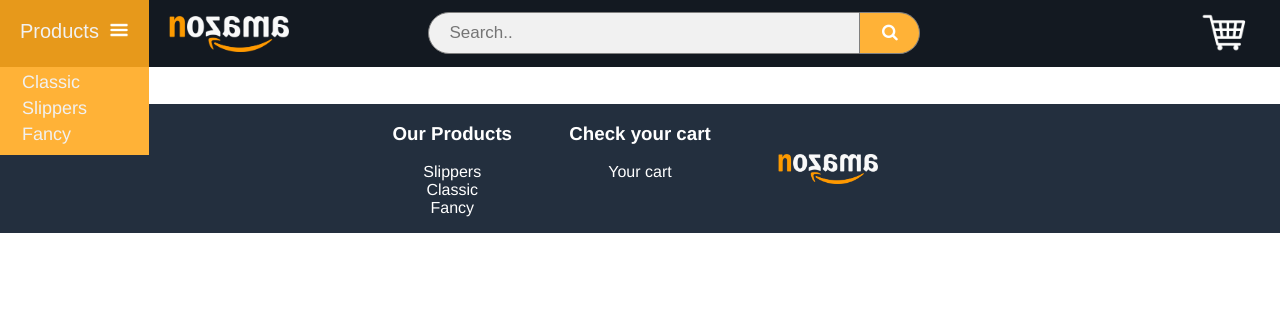
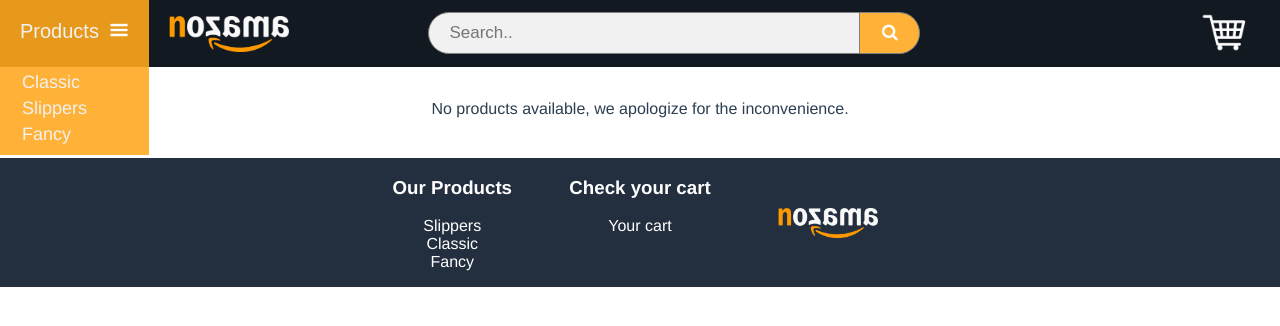
Before and after one commit to Skiepy/Nozama, a Vue app in the folder frontend/: page /basket in a window 1280 px wide. Shown: the top 326 px of the page. Built offline with nearby package versions, Linux system fonts and the light colour scheme; what vue-cookies would draw is missing.

Commit message:
Update Basket.vue

```diff
--- a/frontend/src/views/Basket.vue
+++ b/frontend/src/views/Basket.vue
@@ -1,13 +1,14 @@
 <template>
   <MyHeader></MyHeader>
-  <div>
-    <ul>
-      <li class="col1-item1"> Product: {{ this.productName }}</li>
-
-      <li class="col2-item1">Description: {{ this.productDescription }}</li>
-
-      <li class="col3-item1">Price: {{ this.productPrice }} $</li>
-    </ul>
+  <div id="top">
+    <div v-if="(nbProducts == 0)">
+      No products available, we apologize for the inconvenience.
+    </div>
+    <div v-else>
+      <div v-for="product in myProducts">
+        This item {{ product.id_product }} is in the basket.
+      </div>
+    </div>
   </div>
   <MyFooter></MyFooter>
 </template>
@@ -22,26 +23,42 @@ export default {
   data() {
     return {
       nbProducts: 0,
-            products: []
+      products: [],
+      myProducts: []
     };
   },
   methods: {
-        async getAllProducts() {
+    async getSessionProducts() {
       try {
-                const response = await axios.get("http://localhost:5000/products");
+        const response = await axios.get(`http://localhost:5000/basket`);
         this.products = response.data;
-                this.nbProducts = this.products.length;
+        let cpt = 0;
+        for (let index = 0; index < this.products.length; index++) {
+          if (this.products[index].sessionId_basket == window.$cookies.get("sessionId")) {
+            this.myProducts[cpt] = this.products[index];
+            cpt++;
+          }
+        }
+        this.nbProducts = this.myProducts.length;
       }
       catch (error) {
         console.log(error);
       }
     },
   },
+  beforeMount() {
+    // this.getSessionProducts();
+  },
   components: { MyHeader, MyFooter }
 }
 </script>
 
 <style scoped>
+#top {
+  margin-top: 100px;
+  margin-bottom: 40px;
+}
+
 ul {
   display: grid;
   grid-auto-columns: 1fr;
```
Lines whose indentation alone changed are shown as unchanged.
